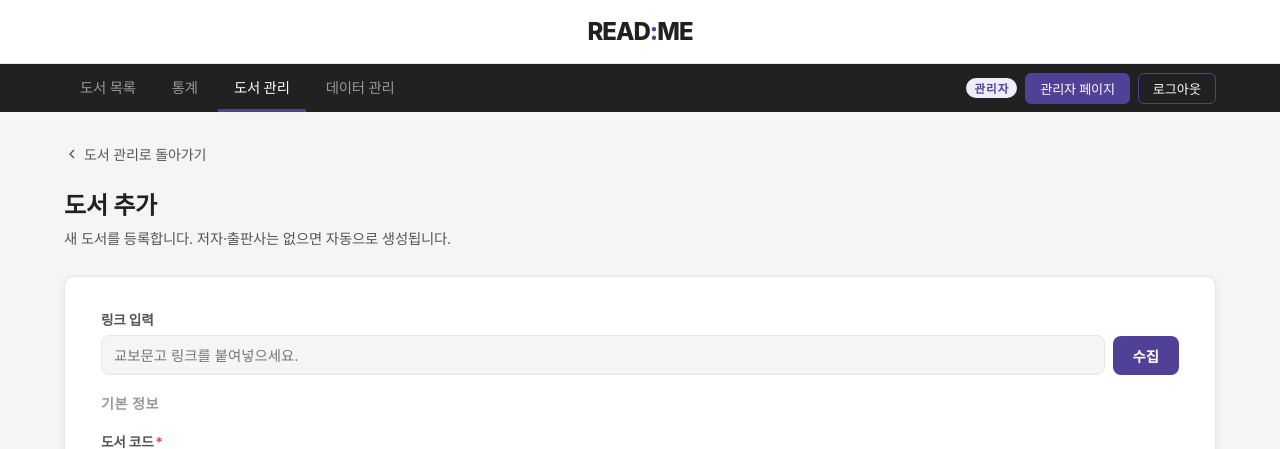
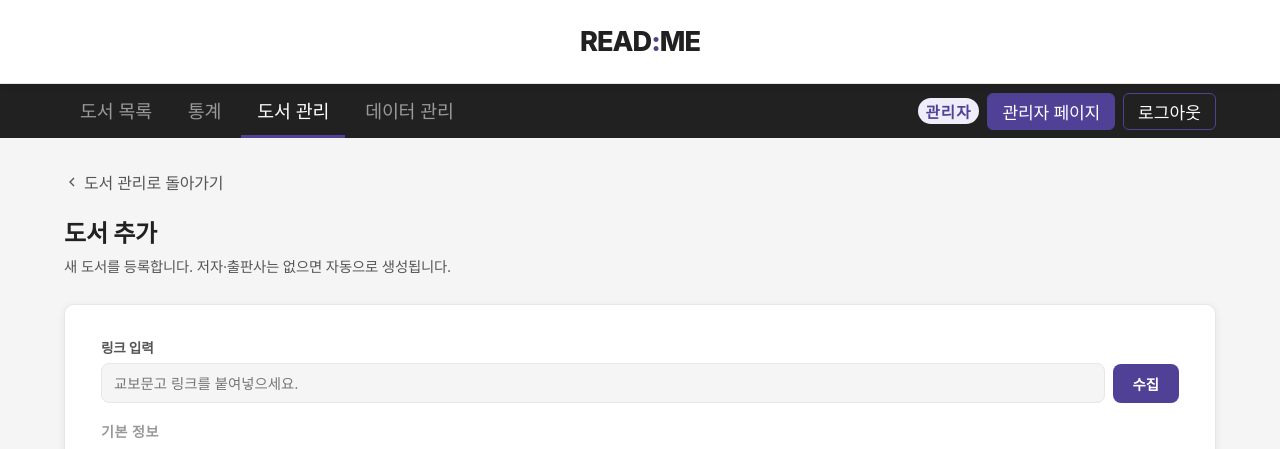
Before and after one commit to khs980714/READ-ME, a Django app: page /manage/add/ in a window 1280 px wide. Shown: the top 449 px of the page. Run offline with Django 5.2, Linux system fonts and the light colour scheme; the visitor is signed in with stand-in values (Sample User, id 1); data that the repository does not hold is empty; parts of the project's set-up code (start-up, migrations or seed data) failed here and were passed over; some web fonts are replaced.

Commit message:
style: 상단 네비게이션·도서 상세 페이지 폰트 크기 확대
Co-Authored-By: Claude Sonnet 5 <noreply@anthropic.com>
Claude-Session: https://claude.ai/code/session_01GgMzKrm6DMJgoDt9j1k6DA

```diff
--- a/.src/django_server/static/css/style.css
+++ b/.src/django_server/static/css/style.css
@@ -42,7 +42,7 @@ button { cursor: pointer; font-family: inherit; }
 
 /* ── Top Bar ─────────────────────────────────────────────── */
 .topbar {
-  height: 64px;
+  height: 84px;
   background: var(--surface);
   border-bottom: 1px solid var(--border);
   display: flex;
@@ -55,7 +55,7 @@ button { cursor: pointer; font-family: inherit; }
 }
 
 .logo {
-  font-size: 1.5rem;
+  font-size: 1.7rem;
   font-weight: 800;
   color: var(--text);
   letter-spacing: -1px;
@@ -65,9 +65,9 @@ button { cursor: pointer; font-family: inherit; }
 /* ── Nav Bar ─────────────────────────────────────────────── */
 .navbar {
   background: var(--text);
-  height: 48px;
+  height: 54px;
   position: sticky;
-  top: 64px;
+  top: 83.2px;
   z-index: 99;
 }
 
@@ -94,8 +94,8 @@ button { cursor: pointer; font-family: inherit; }
   height: 100%;
   padding: 0 16px;
   color: var(--text-muted);
-  font-size: 0.9rem;
-  font-weight: 500;
+  font-size: 1.15rem;
+  font-weight: 400;
   border-bottom: 3px solid transparent;
   transition: color var(--transition), border-color var(--transition);
 }
@@ -127,7 +127,7 @@ button { cursor: pointer; font-family: inherit; }
 .nav-right { display: flex; align-items: center; gap: 8px; }
 
 .admin-badge {
-  font-size: 0.72rem;
+  font-size: 0.97rem;
   font-weight: 700;
   text-transform: uppercase;
   letter-spacing: 1px;
@@ -138,7 +138,7 @@ button { cursor: pointer; font-family: inherit; }
 }
 
 .btn-nav {
-  font-size: 0.82rem;
+  font-size: 1.07rem;
   font-weight: 500;
   color: #fff;
   background: var(--primary);
@@ -495,6 +495,7 @@ button { cursor: pointer; font-family: inherit; }
 }
 .back-link svg { width: 16px; height: 16px; }
 .back-link:hover { color: var(--primary); }
+.detail-back .back-link { font-size: 1rem; }
 
 .detail-wrap {
   display: flex;
```
Also changed, not shown: other parts of .src/django_server/static/css/style.css (+13 -11 lines).
